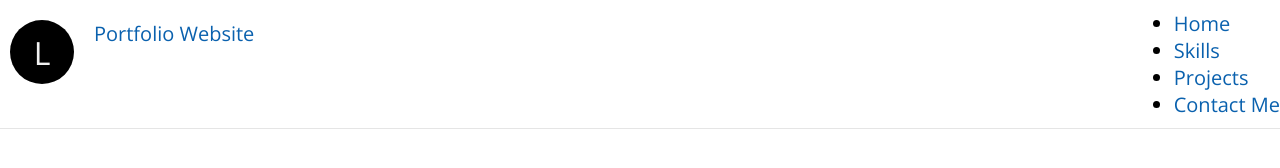
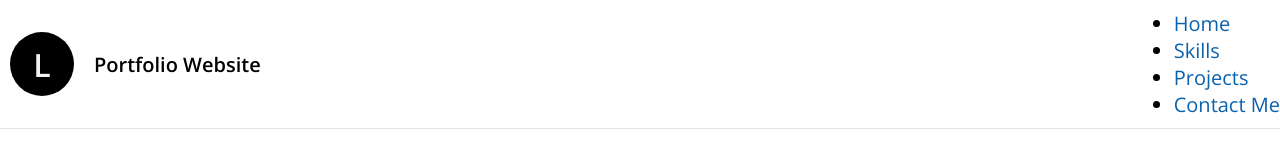
Before and after one commit to swidtech/portfolio-1, a plain HTML site: page index.html in a window 1280 px wide. Drawn offline with nearby package versions, Linux system fonts and the light colour scheme.

Commit message:
adding style to header

```diff
--- a/styles.css
+++ b/styles.css
@@ -46,6 +46,10 @@ header {
     .logo-holder {
         display: flex;
         padding: 10px;
+        align-items: center;
+        font-weight: 600;
+        color: var(--base-800);
+
         .logo {
             display: flex;
             align-items: center;
@@ -57,11 +61,13 @@ header {
             width: 64px;
             margin-right: 20px;
             border-radius: 50%;
-
+        }
             .logo-text {
-
+                flex: 1;
             }
-        }
     }
 
+    nav {
+        display: flex;
+    }
 }
```
